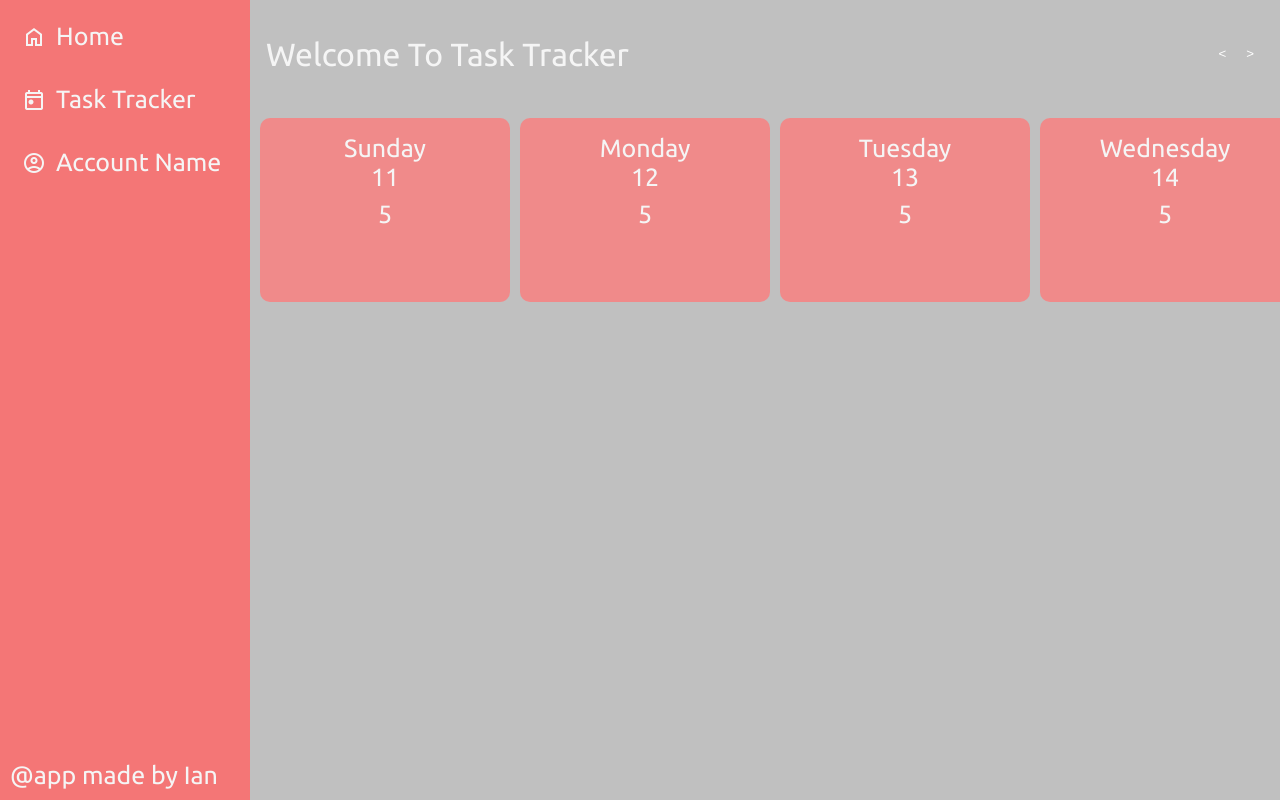
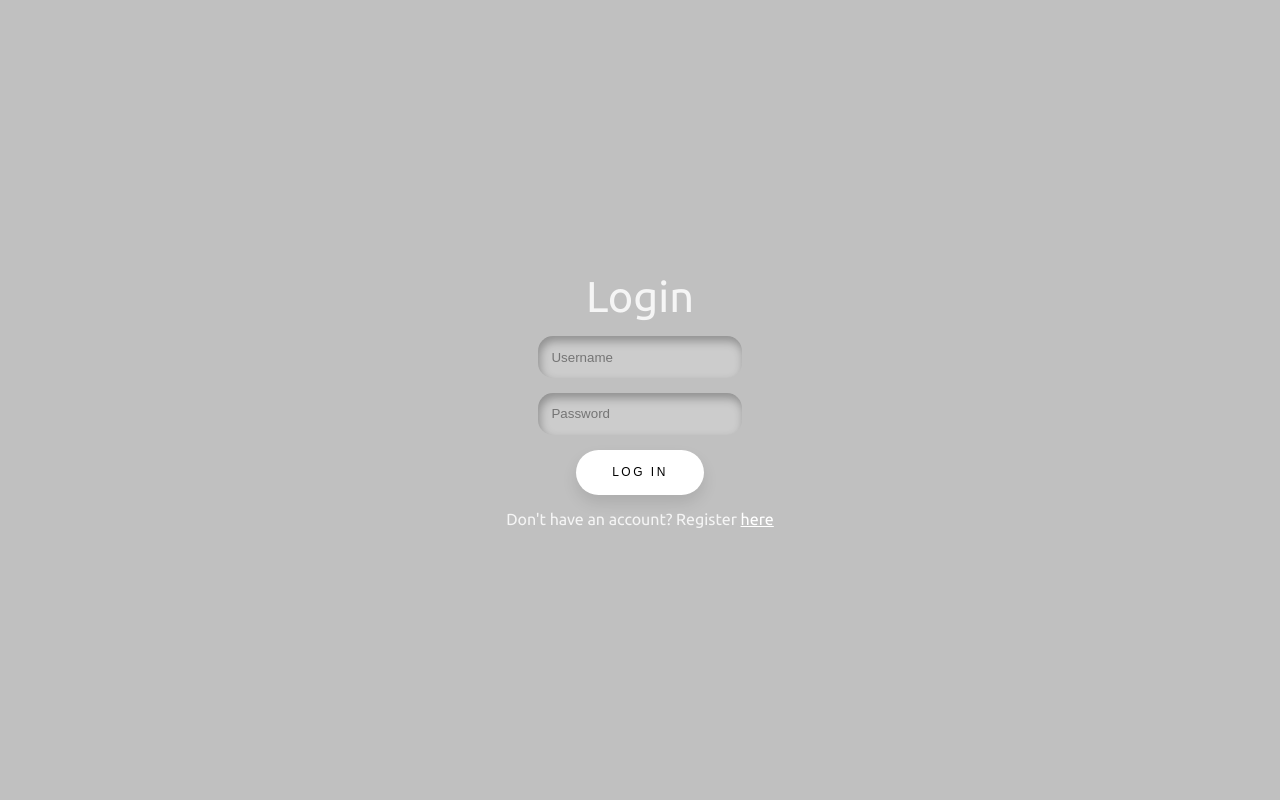
Before and after one commit to Iann-n/CS50_final_project, a Flask app: page / in a window 1280 px wide. Run offline with Flask 3, Linux system fonts and the light colour scheme.

Commit message:
Created login and register with styling

```diff
--- a/app.py
+++ b/app.py
@@ -21,7 +21,15 @@ def after_request(response):
 
 @app.route("/", methods=["GET"])
 def homepage():
-    return render_template("task.html")
+    return render_template("login.html")
+
+@app.route("/register", methods=["GET", "POST"])
+def register():
+    return render_template("register.html")
+
+@app.route("/login", methods=["GET", "POST"])
+def login():
+    return render_template("login.html")
 
 if __name__ == "__main__":
     app.run(debug=True)
--- a/static/stylesheet.css
+++ b/static/stylesheet.css
@@ -6,6 +6,7 @@
 /*This "*" sign is a universal selector, meaning it will select all classes, which includes my 2 column divs
 so that they can expand to fill the entire page*/
 
+/* For layout.html */
 main{
     display: flex;
     flex-direction: column;
@@ -88,6 +89,8 @@ main{
 #footer-text{
     margin-top: auto;
 }
+
+/* For task.html */
 
 #content-header {
     display:flex;
@@ -202,3 +205,81 @@ main{
     transform: scale(1.05);
     border-radius: 100px;
 }
+
+/* For login.html */
+.login-container {
+    height: 100vh;
+    display: flex;
+    flex-direction: column;
+    justify-content: center;
+}
+
+form {
+    display: flex;
+    flex-direction: column;
+    align-items: center;
+    gap:15px;
+    padding: 20px;
+}
+
+input {
+  border: none;
+  outline: none;
+  border-radius: 15px;
+  padding: 1em;
+  background-color: #ccc;
+  box-shadow: inset 2px 5px 10px rgba(0,0,0,0.3);
+  transition: 300ms ease-in-out;
+}
+
+input:focus {
+  background-color: white;
+  transform: scale(1.05);
+  box-shadow: 13px 13px 100px #969696,
+             -13px -13px 100px #ffffff;
+}
+
+.submit-button {
+  padding: 1.3em 3em;
+  font-size: 12px;
+  text-transform: uppercase;
+  letter-spacing: 2.5px;
+  font-weight: 500;
+  color: #000;
+  background-color: #fff;
+  border: none;
+  border-radius: 45px;
+  box-shadow: 0px 8px 15px rgba(0, 0, 0, 0.1);
+  transition: all 0.3s ease 0s;
+  cursor: pointer;
+  outline: none;
+}
+
+.submit-button:hover {
+  background-color: #7e8180;
+  box-shadow: 0px 15px 20px rgba(38, 49, 44, 0.4);
+  color: #fff;
+  transform: translateY(-7px);
+}
+
+.submit-button:active {
+  transform: translateY(-1px);
+}
+
+#login-header {
+    font-size: 2.7em;
+}
+
+#login-footer {
+    font-size: 1em;
+}
+
+a {
+    text-decoration: underline;
+    color:#ffffff;
+    transition: ease 0.2s;
+}
+
+a:hover {
+    color:#555;
+}
--- /dev/null
+++ b/templates/layout_intro.html
@@ -0,0 +1,25 @@
+<!DOCTYPE html>
+
+<html>
+
+    <head>
+        <meta charset="utf-8">
+        <meta name="viewport" content="initial-scale=1, width=device-width">
+        <link rel="stylesheet" href="https://fonts.googleapis.com/css2?family=Material+Symbols+Outlined:opsz,wght,FILL,GRAD@20..48,100..700,0..1,-50..200&display=swap" />
+
+        <link href="/static/stylesheet.css" rel="stylesheet">
+
+        <link rel="preconnect" href="https://fonts.googleapis.com">
+        <link rel="preconnect" href="https://fonts.gstatic.com" crossorigin>
+        <link href="https://fonts.googleapis.com/css2?family=Ubuntu:ital,wght@0,300;0,400;0,500;0,700;1,300;1,400;1,500;1,700&display=swap" rel="stylesheet">
+        <title>{% block title %}{% endblock %}</title>
+    </head>
+
+    <body>
+        <div id="content" class="column">
+            <main>
+                {% block main %}{% endblock %}
+            </main>
+            </div>
+    </body>
+</html>
--- a/templates/layout.html
+++ b/templates/layout_main.html
@@ -12,7 +12,6 @@
         <link rel="preconnect" href="https://fonts.googleapis.com">
         <link rel="preconnect" href="https://fonts.gstatic.com" crossorigin>
         <link href="https://fonts.googleapis.com/css2?family=Ubuntu:ital,wght@0,300;0,400;0,500;0,700;1,300;1,400;1,500;1,700&display=swap" rel="stylesheet">
-
         <title>{% block title %}{% endblock %}</title>
     </head>
     <body>
--- /dev/null
+++ b/templates/login.html
@@ -0,0 +1,21 @@
+{% extends "layout_intro.html" %}
+
+{% block title %}
+Login
+{% endblock %}
+
+{% block main %}
+<div class ="login-container">
+    <form action="/login" method="post">
+            <span class="ubuntu-regular" id="login-header">Login</span>
+        <div>
+            <input autocomplete="off" class="input" name="username" placeholder="Username" type="text">
+        </div>
+        <div>
+            <input class="form-control mx-auto w-auto" name="password" placeholder="Password" type="password">
+        </div>
+        <button class="submit-button" type="submit">Log In</button>
+        <span class="ubuntu-regular" id="login-footer"> Don't have an account? Register <a href="/register">here</a></span>
+    </form>
+</div>
+{% endblock %}
--- a/templates/task.html
+++ b/templates/task.html
@@ -1,4 +1,4 @@
-{% extends "layout.html" %}
+{% extends "layout_main.html" %}
 
 {% block title %}
 Task Tracker
```
Also changed, not shown: templates/register.html (added, +24 -0 lines).
